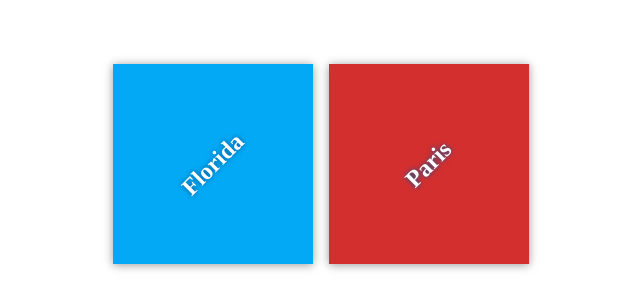
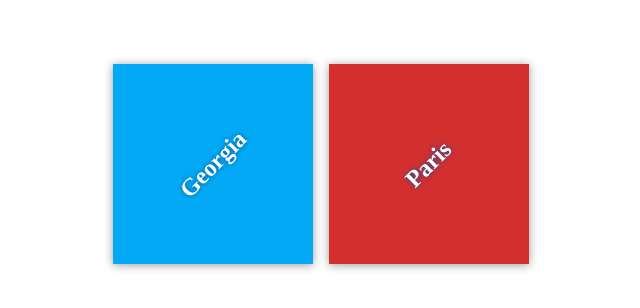
Before and after one commit to hicham-1998/my-travel-plans, a plain HTML site: page index.html in a window 1280 px wide. Shown: the part 236-544 px from the top of the page, 319-959 px from the left. Drawn offline with Linux system fonts and the light colour scheme; files that its build step writes are made by us from their sources.

Commit message:
changing a town Georgia

```diff
--- a/index.html
+++ b/index.html
@@ -11,7 +11,7 @@
     <div class="container">
         <div class="destination-container">
             <div class="destination" id="florida">
-                <h2>Florida</h2>
+                <h2>Georgia</h2>
             </div>
 
             <div class="destination" id="paris">
```
